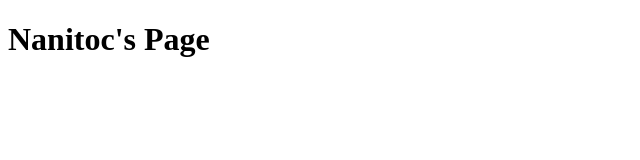
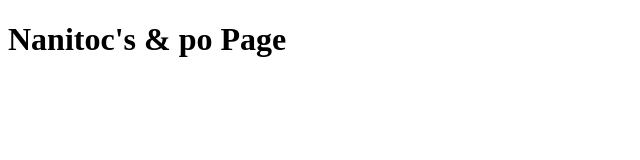
Before and after one commit to nanitoc/nanitoc.github.io, a plain HTML site: page index.html in a window 1280 px wide. Shown: the whole page, without its empty margins (0-640 px from the left). Drawn offline with Linux system fonts and the light colour scheme.

Commit message:
Update index.html

```diff
--- a/index.html
+++ b/index.html
@@ -7,7 +7,7 @@
     <title>Document</title>
 </head>
 <body>
-    <h1>Nanitoc's Page</h1>
+    <h1>Nanitoc's & po Page</h1>
 
 </body>
 </html>
```
